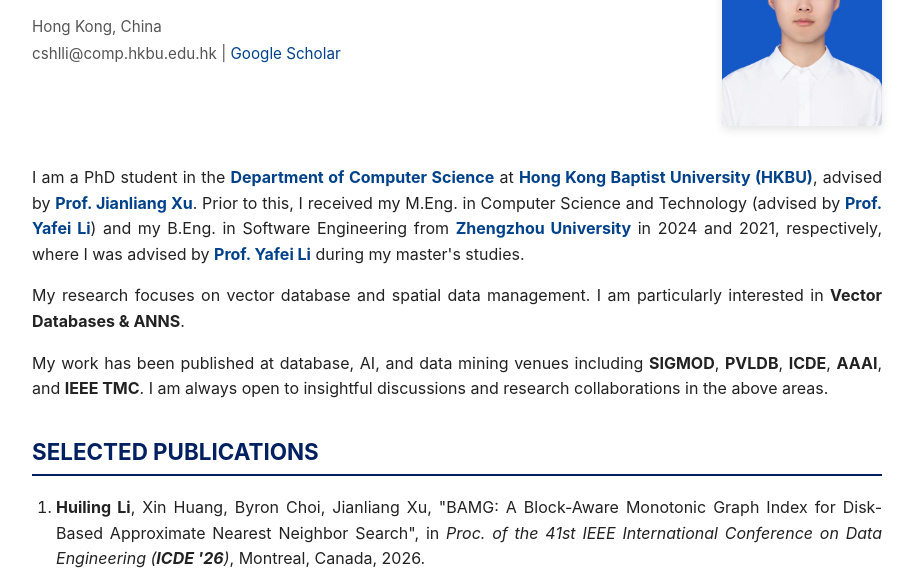
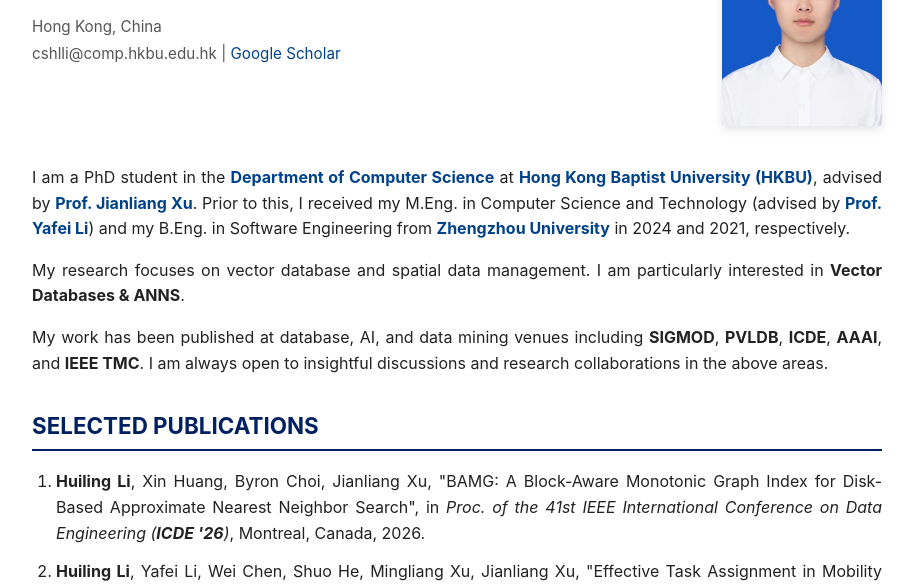
Before and after one commit to huiling1226/homepage, a plain HTML site: page index.html in a window 1280 px wide. Shown: the part 176-760 px from the top of the page, without its empty margins (183-1096 px from the left). Drawn offline with Linux system fonts and the light colour scheme.

Commit message:
Update index.html

```diff
--- a/index.html
+++ b/index.html
@@ -33,7 +33,7 @@
         </header>
 
         <section class="bio-text">
-            <p>I am a PhD student in the <strong><a href="https://www.comp.hkbu.edu.hk/" target="_blank" rel="noopener noreferrer">Department of Computer Science</a></strong> at <strong><a href="https://www.hkbu.edu.hk/" target="_blank" rel="noopener noreferrer">Hong Kong Baptist University (HKBU)</a></strong>, advised by <strong><a href="https://www.comp.hkbu.edu.hk/~xujl/" target="_blank" rel="noopener noreferrer">Prof. Jianliang Xu</a></strong>. Prior to this, I received my M.Eng. in Computer Science and Technology (advised by <strong><a href="https://zzudb.github.io/" target="_blank" rel="noopener noreferrer">Prof. Yafei Li</a></strong>) and my B.Eng. in Software Engineering from <strong><a href="https://www.zzu.edu.cn/" target="_blank" rel="noopener noreferrer">Zhengzhou University</a></strong> in 2024 and 2021, respectively, where I was advised by <strong><a href="https://zzudb.github.io/" target="_blank" rel="noopener noreferrer">Prof. Yafei Li</a></strong> during my master's studies.</p>
+            <p>I am a PhD student in the <strong><a href="https://www.comp.hkbu.edu.hk/" target="_blank" rel="noopener noreferrer">Department of Computer Science</a></strong> at <strong><a href="https://www.hkbu.edu.hk/" target="_blank" rel="noopener noreferrer">Hong Kong Baptist University (HKBU)</a></strong>, advised by <strong><a href="https://www.comp.hkbu.edu.hk/~xujl/" target="_blank" rel="noopener noreferrer">Prof. Jianliang Xu</a></strong>. Prior to this, I received my M.Eng. in Computer Science and Technology (advised by <strong><a href="https://zzudb.github.io/" target="_blank" rel="noopener noreferrer">Prof. Yafei Li</a></strong>) and my B.Eng. in Software Engineering from <strong><a href="https://www.zzu.edu.cn/" target="_blank" rel="noopener noreferrer">Zhengzhou University</a></strong> in 2024 and 2021, respectively.</p>
 
             <p>My research focuses on vector database and spatial data management. I am particularly interested in <strong>Vector Databases & ANNS</strong>.</p>
 
```
